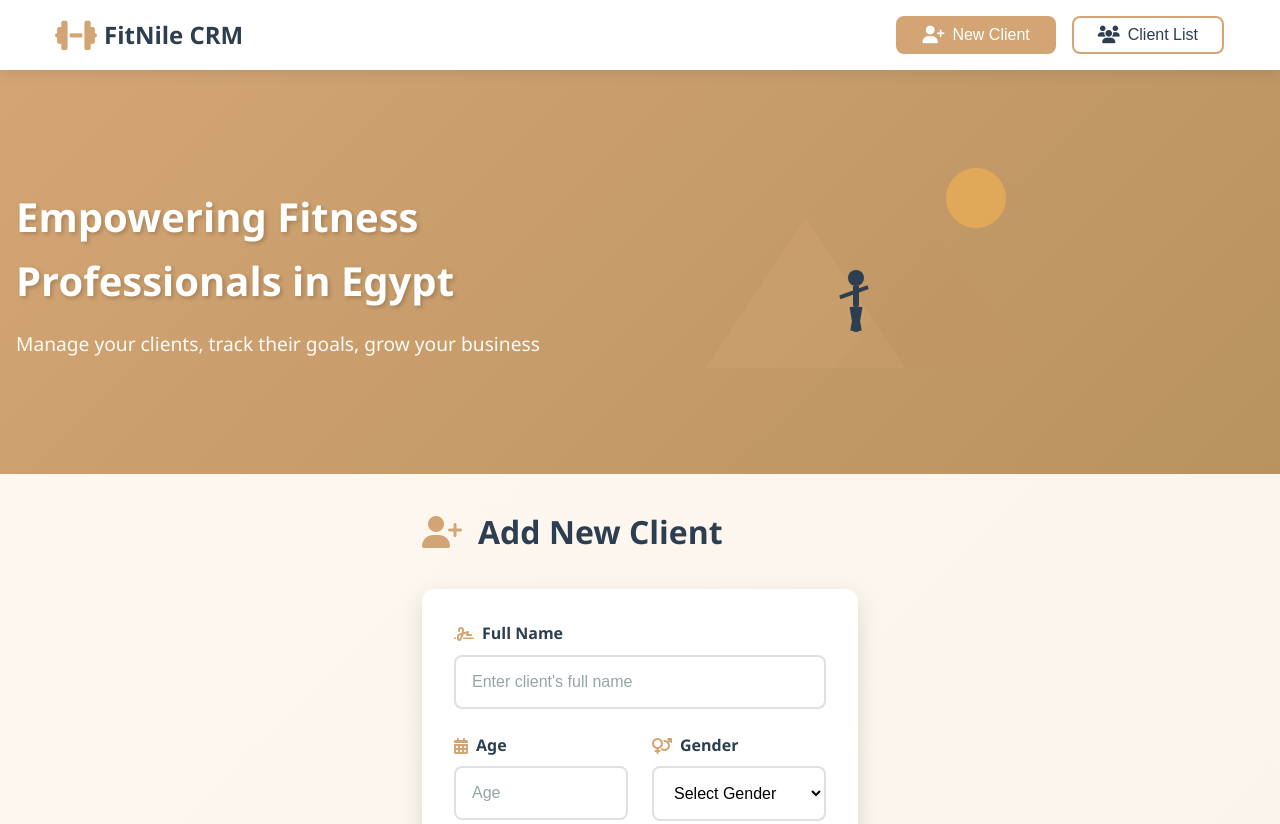
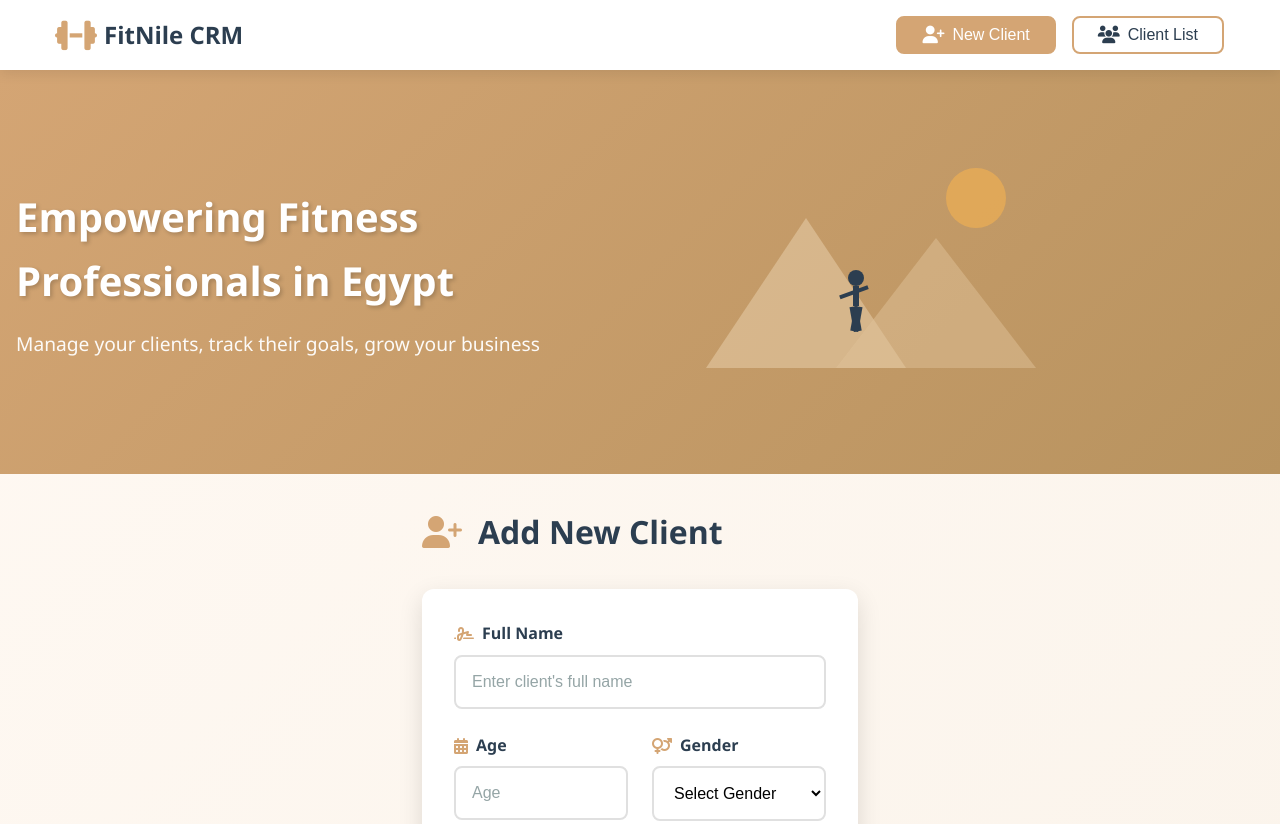
Before and after one commit to youssef-S-Elmahdy/fitcrm, a plain HTML site: page index.html in a window 1280 px wide. Shown: the top 824 px of the page. Drawn offline with Linux system fonts and the light colour scheme.

Commit message:
Update index.html

```diff
--- a/index.html
+++ b/index.html
@@ -38,8 +38,8 @@
         <div class="hero-image">
             <svg viewBox="0 0 400 300" xmlns="http://www.w3.org/2000/svg">
                 <!-- Pyramids silhouette -->
-                <polygon points="50,250 150,100 250,250" fill="#D4A574" opacity="0.3"/>
-                <polygon points="180,250 280,120 380,250" fill="#C19660" opacity="0.3"/>
+                <polygon points="50,250 150,100 250,250" fill="#EBD3B0" opacity="0.5"/>
+                <polygon points="180,250 280,120 380,250" fill="#E0C298" opacity="0.5"/>
                 <!-- Sun -->
                 <circle cx="320" cy="80" r="30" fill="#FFB84D" opacity="0.5"/>
                 <!-- Person exercising -->
```
